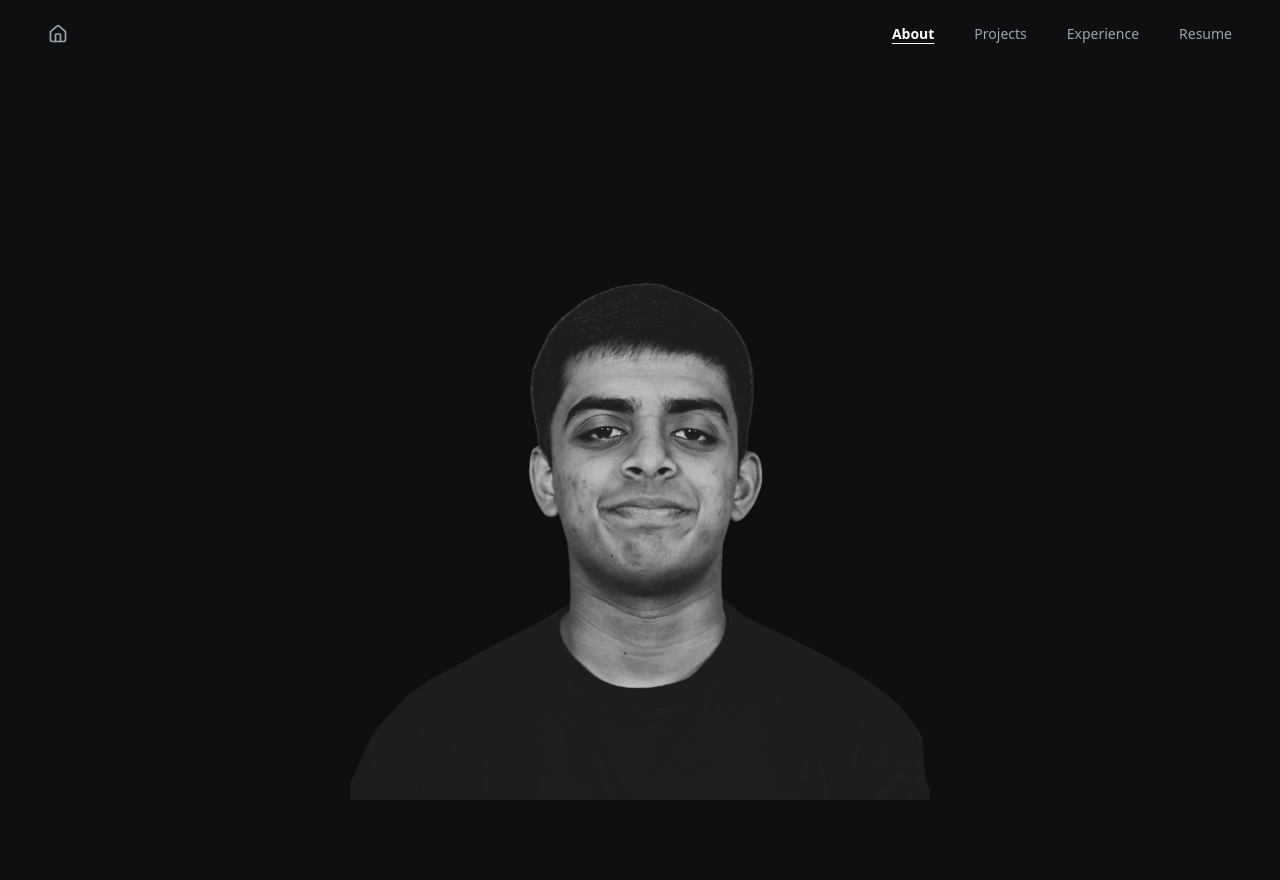
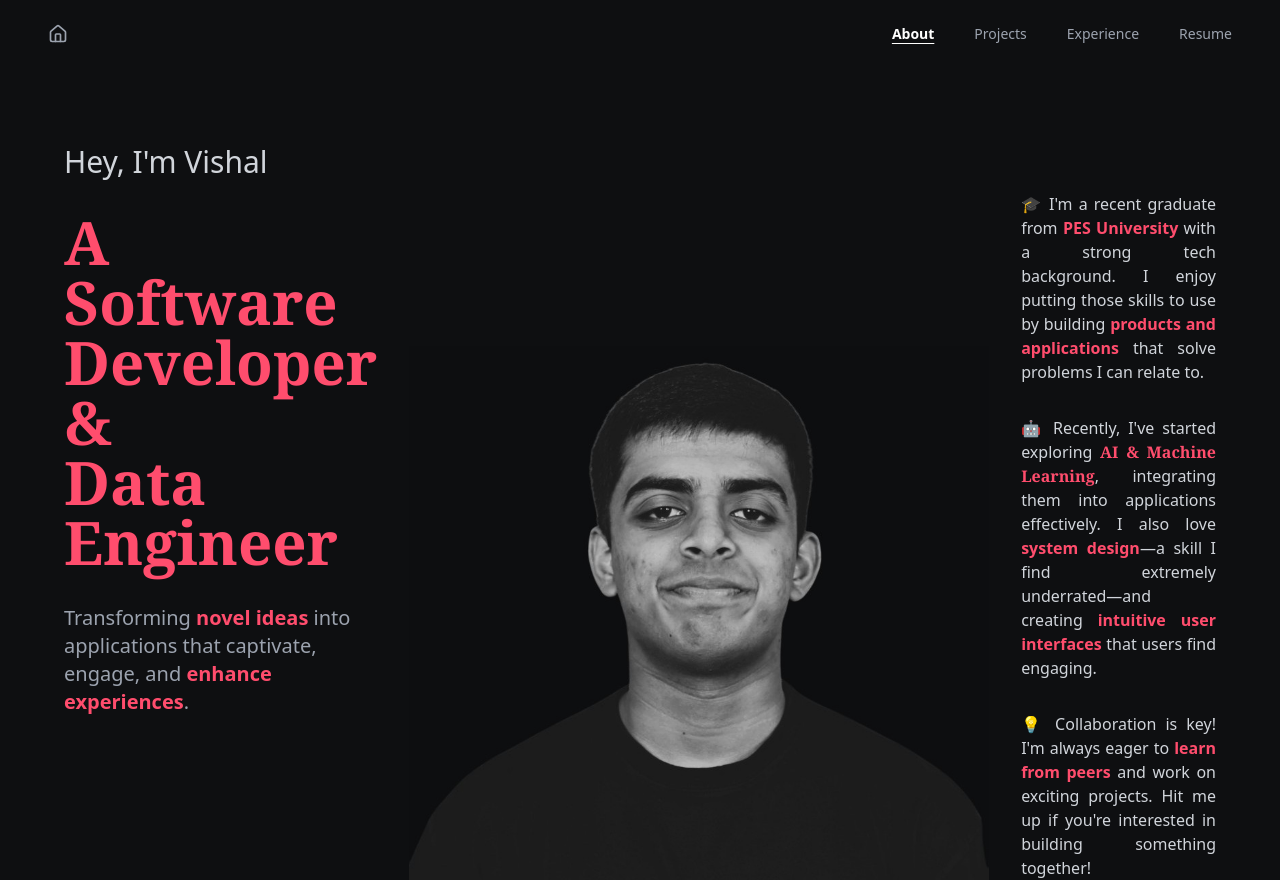
Before and after one commit to vishal-git-18/Portfolio-Website, a React (Vite) app in the folder portfolio-website/: page /about in a window 1280 px wide. Before the commit the page ends 800 px from the top, so only its background shows below. Built offline with nearby package versions, Linux system fonts and the light colour scheme; the HTML template or start-up script is replaced by a standard one.

Commit message:
About me Page content added

```diff
--- a/portfolio-website/src/pages/About.tsx
+++ b/portfolio-website/src/pages/About.tsx
@@ -1,19 +1,70 @@
 export default function AboutMe() {
   return (
-    <div className="relative flex items-end justify-center w-full h-screen overflow-hidden bg-background">
-      {/* Image */}
-      <div className="w-[400px] md:w-[480px] lg:w-[580px] overflow-hidden transform transition-transform duration-700 hover:-translate-y-2 hover:scale-105">
+    <div className="flex flex-col md:flex-row w-full min-h-screen px-6 md:px-16 bg-background gap-8">
+
+      {/* Left Column */}
+      <div className="flex-1 flex flex-col justify-start pt-36 md:pt-43 text-center md:text-left space-y-6 md:space-y-8">
+        {/* Greeting */}
+        <h2 className="text-2xl md:text-3xl font-sans font-medium text-gray-300">
+          Hey, I'm Vishal
+        </h2>
+
+        {/* Role */}
+        <h1
+          className="text-5xl md:text-6xl font-serif font-extrabold leading-tight"
+          style={{ color: "#ff4d6d" }}
+        >
+          A Software Developer & <br /> Data Engineer
+        </h1>
+
+        {/* Tagline */}
+        <p className="text-xl md:text-xl font-sans text-gray-400 max-w-lg">
+          Transforming{" "}
+          <span className="font-semibold" style={{ color: "#ff4d6d" }}>
+            novel ideas
+          </span>{" "}
+          into applications that captivate, engage, and{" "}
+          <span className="font-semibold" style={{ color: "#ff4d6d" }}>
+            enhance experiences
+          </span>.
+        </p>
+      </div>
+
+
+      {/* Center Column: Image */}
+      <div className="flex-[0.8] flex justify-center md:self-end">
+        <div className="w-[400px] md:w-[480px] lg:w-[580px] h-auto overflow-hidden">
           <img
             src="/images/about/profile.jpg"
             alt="About Me"
-          className="w-full h-auto object-cover"
+            className="w-full h-auto object-cover transform transition-transform duration-700 hover:scale-105"
             style={{
               objectPosition: "center 25%",
-            mixBlendMode: "multiply", // blends with background
-            opacity: 0.85 // subtle transparency to blend
+              opacity: 0.85,
             }}
           />
         </div>
       </div>
+
+
+      {/* Right Column */}
+      <div className="flex-1 flex flex-col justify-start pt-36 md:pt-48 max-w-md md:max-w-lg text-gray-300 leading-relaxed mx-auto md:mx-0 text-sm md:text-base space-y-6 md:space-y-8 text-justify">
+
+        <p>
+          🎓 I'm a recent graduate from <span className="font-semibold text-[#ff4d6d]">PES University</span> with a strong tech background. I enjoy putting those skills to use by building <span className="font-semibold text-[#ff4d6d]">products and applications</span> that solve problems I can relate to.
+        </p>
+
+        <p>
+          🤖 Recently, I've started exploring <span className="font-serif font-bold text-[#ff4d6d]">AI & Machine Learning</span>, integrating them into applications effectively. I also love <span className="font-semibold text-[#ff4d6d]">system design</span>—a skill I find extremely underrated—and creating <span className="font-semibold text-[#ff4d6d]">intuitive user interfaces</span> that users find engaging.
+        </p>
+
+        <p>
+          💡 Collaboration is key! I'm always eager to <span className="font-semibold text-[#ff4d6d]">learn from peers</span> and work on exciting projects. Hit me up if you're interested in building something together!
+        </p>
+
+      </div>
+
+
+    </div>
   );
 }
--- a/portfolio-website/src/pages/Home.tsx
+++ b/portfolio-website/src/pages/Home.tsx
@@ -54,7 +54,10 @@ export default function Home() {
         rel="noopener noreferrer"
         className="mt-8"
       >
-        <Button className="text-xs rounded-full px-6 py-2">
+        <Button
+          className="text-xs rounded-full px-6 py-2 font-semibold"
+          style={{ backgroundColor: "#ff4d6d", color: "#ffffff" }}
+        >
           CONNECT WITH ME
         </Button>
       </a>
```
Also changed, not shown: portfolio-website/public/images/about/profile.jpg. Lines whose indentation alone changed are shown as unchanged.
